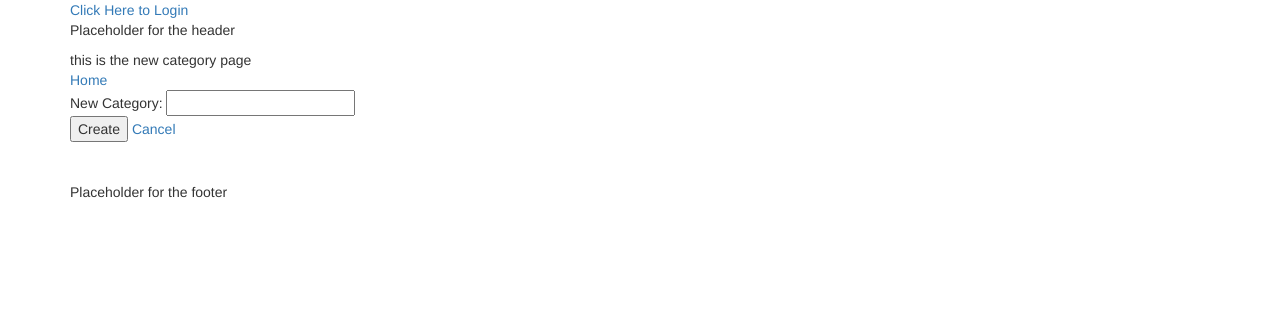
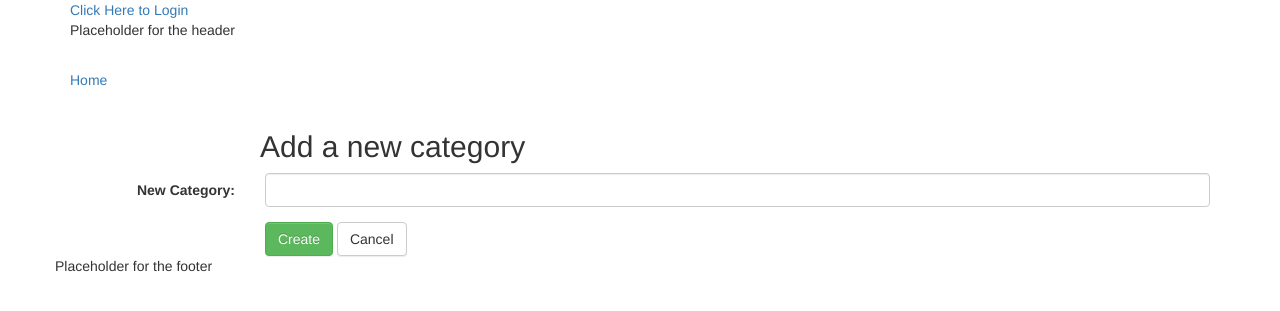
Before and after one commit to sam-atkins/fsnd-item_catalog, a Flask app: template catalog/templates/newcategory.html in a window 1280 px wide. Shown: the top 311 px of the page. Run offline with Flask 2, Linux system fonts and the light colour scheme; the template is opened without the code that fills it, so the values that code supplies are empty, except form fields; tables that the repository leaves empty hold one stand-in row (values such as "Sample post"); form fields are guessed from the names that the template uses; parts of the project's set-up code (start-up, migrations or seed data) failed here and were passed over; some libraries are stand-ins or nearby versions.

Commit message:
feat: Bootstrap new category form

```diff
--- a/catalog/templates/newbook.html
+++ b/catalog/templates/newbook.html
@@ -5,8 +5,8 @@
     <a href="{{url_for('homePage.index')}}">Home</a>
     <br>
     <br>
-    <div>
-        <h2>Add a new book:</h2>
+    <div class="col=sm-10 col-sm-offset-2">
+        <h2>Add a new book</h2>
     </div>
 
     <form class="form-horizontal" method="post">
--- a/catalog/templates/newcategory.html
+++ b/catalog/templates/newcategory.html
@@ -1,25 +1,36 @@
 {% extends "base.html" %}
 {% block content %}
 {% include "partials/header.html" %}
-    this is the new category page
     <br>
     <a href="{{url_for('homePage.index')}}">Home</a>
     <br>
+    <br>
+    <div class="col=sm-10 col-sm-offset-2">
+        <h2>Add a new category</h2>
+    </div>
 
-    <form method="POST">
+    <form class="form-horizontal" method="POST">
         {{ form.csrf_token }}
-        <div>New Category: {{ form.name(class="form_placeholder") }}</div>
 
-        {% if form.name.errors %}
+        <div class="form-group">
+            <label class="col-sm-2 control-label">New Category:</label>
+            <div class="col-sm-10">
+            {{ form.name(class="form-control") }}
+            </div>
+            {% if form.name.errors %}
+            <div class="col-sm-10 col-sm-offset-2">
             <ul class="errors">{% for error in form.name.errors %}<li>{{ error }}</li>{% endfor %}</ul>
+            </div>
         {% endif %}
+        </div>
 
-        <button type="submit">Create</button>
-        <a href="{{url_for('homePage.index')}}">Cancel</a>
+        <div class="form-group">
+            <div class="col-sm-offset-2 col-sm-10">
+            <button type="submit" class="btn btn-success">Create</button>
+            <a class="btn btn-default" href="{{url_for('homePage.index')}}">Cancel</a>
+        </div>
     </form>
 
-    <br>
-    <br>
 
 {% include "partials/footer.html" %}
 {% endblock content %}
```
